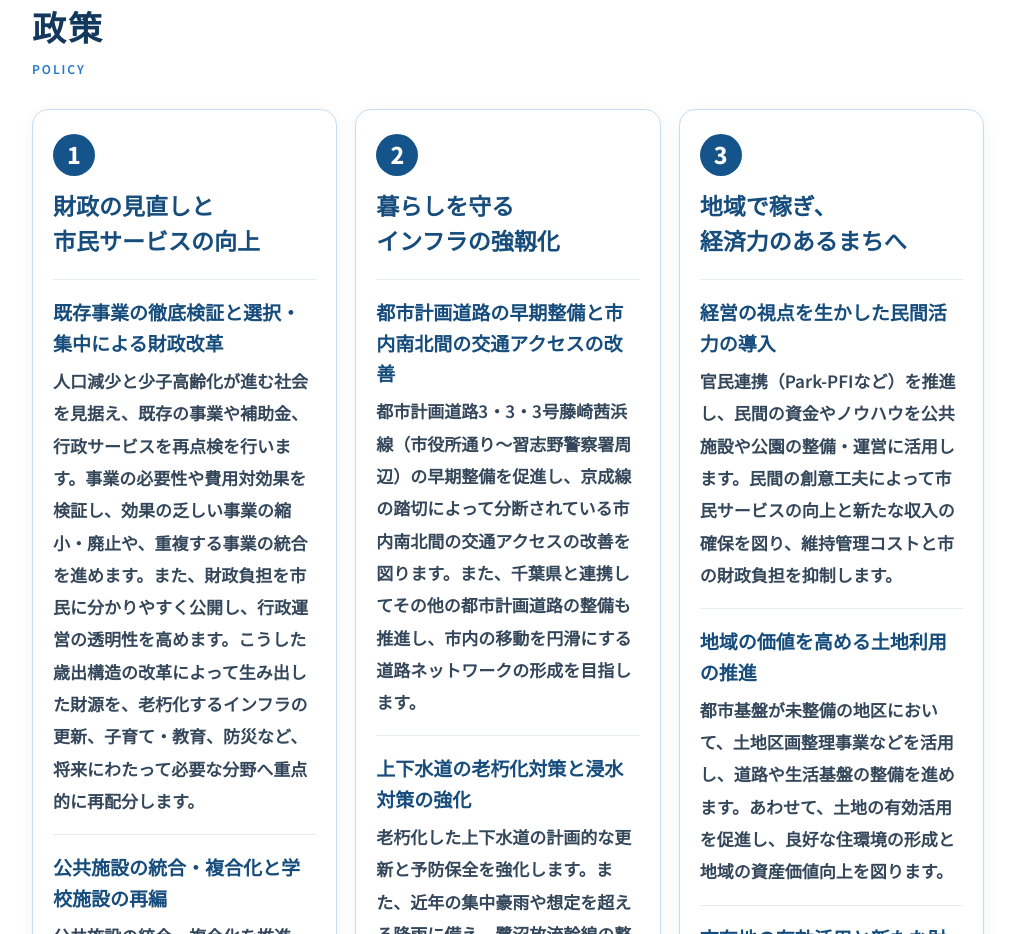
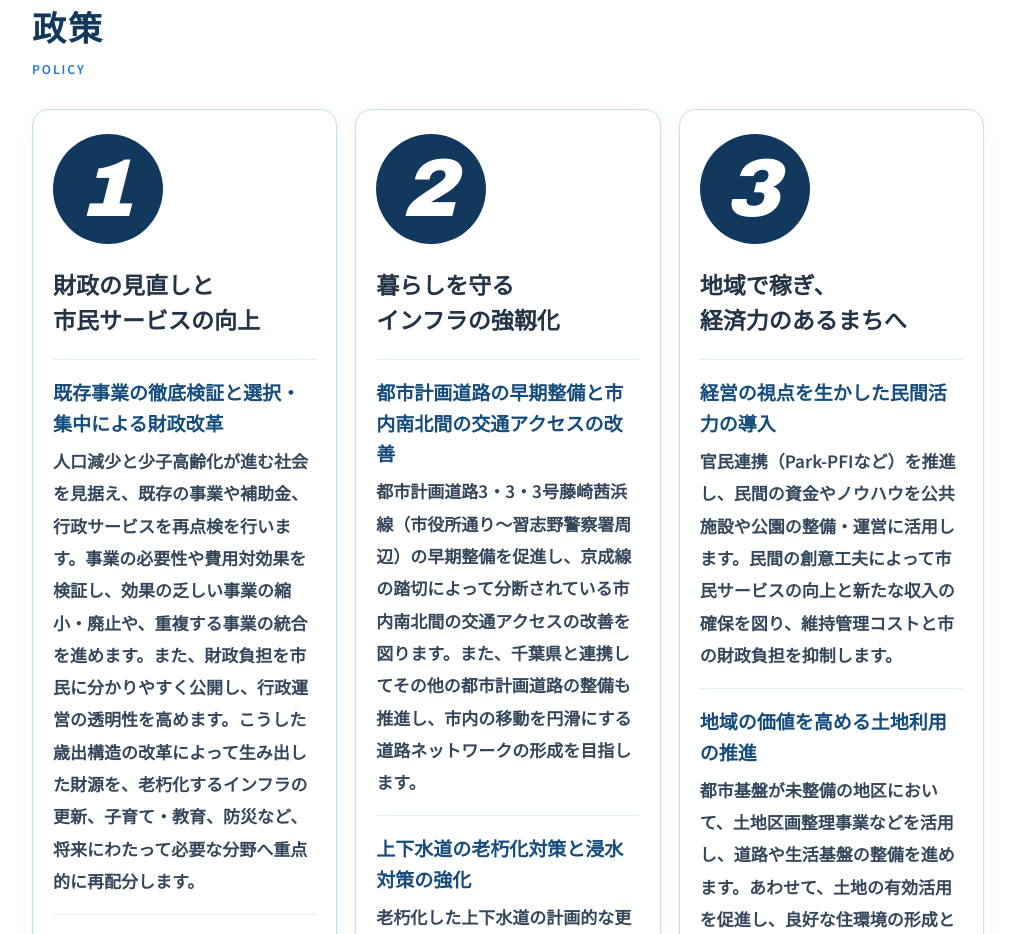
Before and after one commit to masakazu-narashino/masakazu-narashino.github.io, a plain HTML site: page index.html in a window 1280 px wide. Shown: the part 3420-4354 px from the top of the page, without its empty margins (132-1147 px from the left). Drawn offline with Linux system fonts and the light colour scheme.

Commit message:
Update index.html

```diff
--- a/index.html
+++ b/index.html
@@ -218,18 +218,31 @@ nav a,.menu a,.button {font-weight:800}
       box-shadow: 0 4px 16px rgba(25,65,105,.06);
       min-width: 0;
     }
-    #policy .policy-number {
-      display: inline-flex;
-      align-items: center;
-      justify-content: center;
-      width: 42px;
-      height: 42px;
-      border-radius: 50%;
-      background: #14548a;
-      color: #fff;
-      font-size: 23px;
-      font-weight: 800;
-      margin-bottom: 12px;
+
+#policy .policy-number {
+  display: flex;
+  align-items: center;
+  justify-content: center;
+  width: 110px;
+  height: 110px;
+  border-radius: 50%;
+  background: #12385d;
+  color: #ffffff;
+  -webkit-text-fill-color: #ffffff;
+  font-family: "Arial Black", Impact, sans-serif;
+  font-size: 82px;
+  font-weight: 900;
+  font-style: italic;
+  line-height: 1;
+  letter-spacing: -0.06em;
+  padding-right: 10px;
+  margin: 0 0 22px;
+  border: none;
+  box-shadow: none;
+  transform: none;
+  filter: none;
+}
+
     }
     #policy .policy-card h3 {
       color: #164d7c;
```
